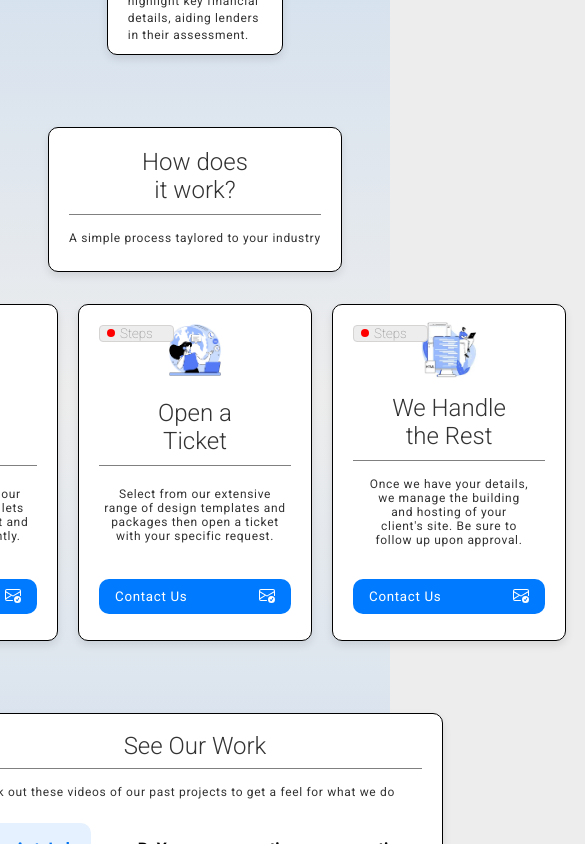
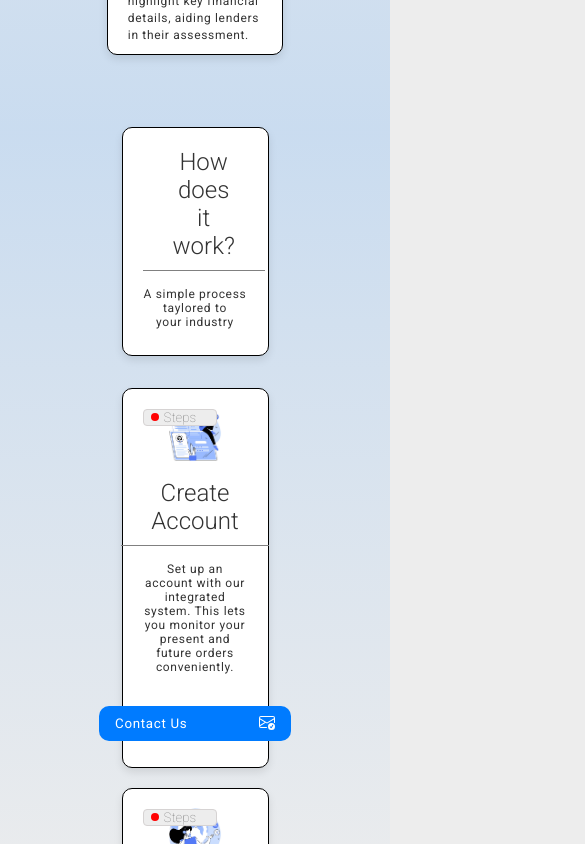
Before and after one commit to guycdev/Analog-Designs, a React (Vite) app: page / in a window 390 px wide. Shown: the part 1480-2324 px from the top of the page, 585 px wide, since content can reach past the window. Built offline with nearby package versions, Linux system fonts and the light colour scheme; no server answers.

Commit message:
Add: some more responsivness

```diff
--- a/src/index.css
+++ b/src/index.css
@@ -1206,6 +1206,19 @@ label>svg {
   }
 }
 
+@media (max-width: 850px) {
+
+  .pricing-container,
+  .getting-started-container>div {
+    flex-direction: column;
+    max-width: 50%;
+  }
+
+  .footer-container {
+    display: none;
+  }
+}
+
 @media (max-width: 820px) {
   ul {
     margin: 0px 0.9rem 0px 0px;
```
